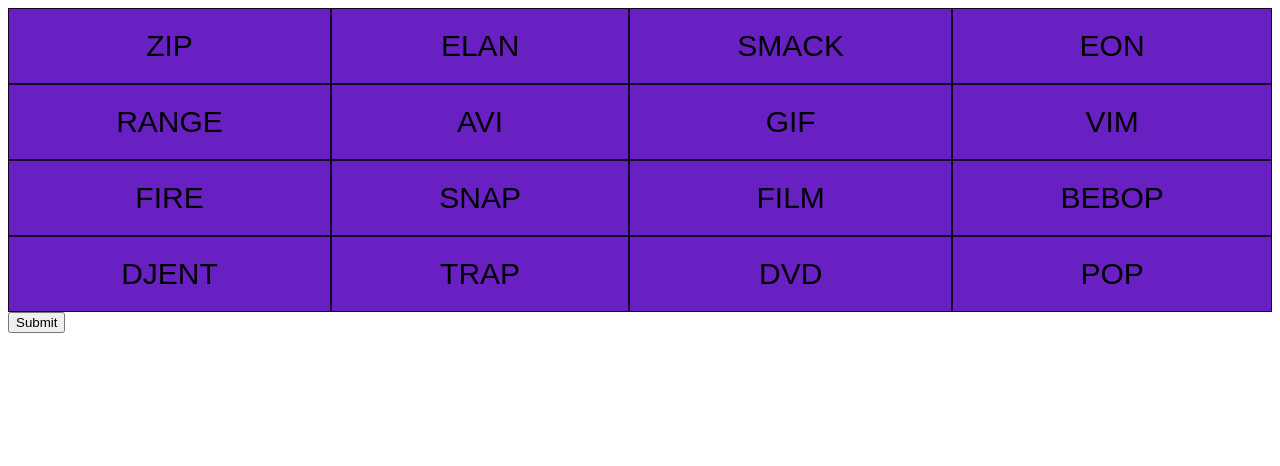
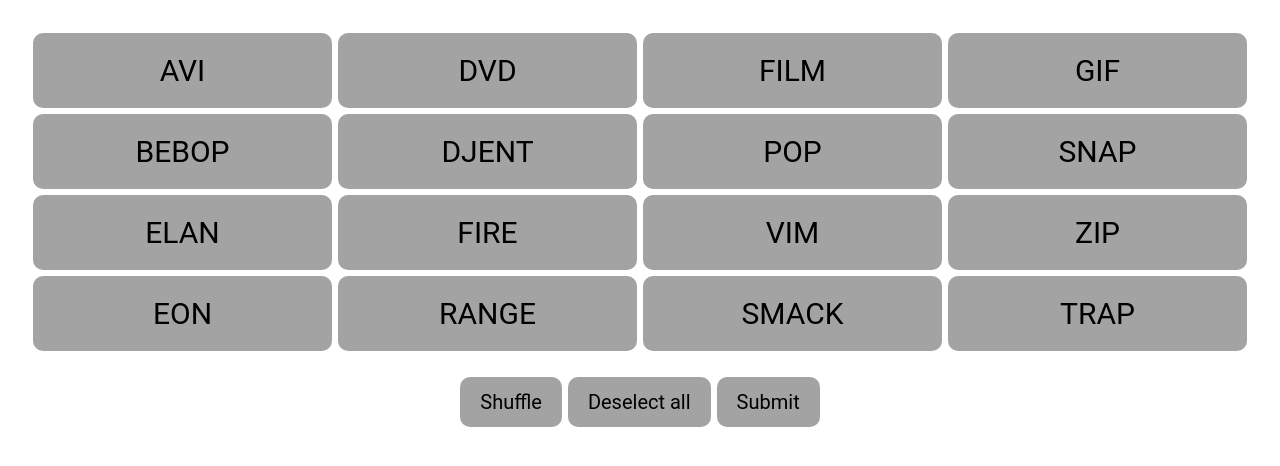
Before and after one commit to bhuinda/hodgepodge, an Angular app: page / in a window 1280 px wide. Shown: the top 466 px of the page. Built offline with nearby package versions, Linux system fonts and the light colour scheme.

Commit message:
Connections overhaul
- Added "shuffle" and "deselect all" buttons
- Additional styling
- Bugfixes and extra functionality

```diff
--- a/src/app/components/connections/connections/connections.component.html
+++ b/src/app/components/connections/connections/connections.component.html
@@ -1,11 +1,12 @@
 <div class="connections-container">
 
   <div class="categories">
-    @for (category of categories; track $index) {
+    @for (category of categories; track category.id) {
       @if (category.revealed) {
-        <div class="category">
+        <div class="category" [ngClass]="'cat' + (category.id)">
           {{category.label}}
-          {{category.words}}
+          <br>
+          {{category.words.join(' ')}}
         </div>
       }
     }
@@ -13,11 +14,16 @@
 
   <div class="word-grid">
     @for (word of words; track $index) {
-      @if (!word.hidden) {
-        <button class="word" (click)="select(word)">{{word.label}}</button>
-      }
+      <button class="word" [ngClass]="{'selected': word.selected}" (click)="select(word)">
+        {{word.label}}
+      </button>
     }
   </div>
 
-  <button (click)="checkSelection()">Submit</button>
+  <div class="button-container">
+    <button (click)="shuffle()">Shuffle</button>
+    <button (click)="deselectAll()">Deselect all</button>
+    <button (click)="submit()">Submit</button>
+  </div>
+
 </div>
--- a/src/app/components/connections/connections/connections.component.scss
+++ b/src/app/components/connections/connections/connections.component.scss
@@ -1,27 +1,79 @@
 @import "../../../../assets/variables.scss";
+
+.connections-container {
+  padding: 30px;
+}
 
 .category {
   display: flex;
   justify-content: space-between;
   align-items: center;
+  border-radius: 10px;
   padding: 20px;
-  background-color: $connections-gray;
-  border: 1px solid rgba(0, 0, 0, 0.8);
+  margin: 3px;
   font-size: 30px;
   font-weight: bold;
 }
 
+.cat1 {
+  background-color: $connections-yellow;
+  color: white;
+}
+
+.cat2 {
+  background-color: $connections-green;
+  color: white;
+}
+
+.cat3 {
+  background-color: $connections-blue;
+  color: white;
+}
+
+.cat4 {
+  background-color: $connections-purple;
+  color: white;
+}
+
 .word-grid {
-  display: grid;
-  grid-template-columns: auto auto auto auto;
+  display: flex;
+  flex-wrap: wrap;
 }
+
 .word {
-  background-color: $connections-gray;
-  border: 1px solid rgba(0, 0, 0, 0.8);
-  padding: 20px;
+  all: unset; // remove button default styles
+  border-radius: 10px;
+  margin: 3px;
+  padding: 15px;
+  box-sizing: border-box;
+  background-color: $connections-lightgray;
   font-size: 30px;
   text-align: center;
+  flex-basis: calc(25% - 6px);
 }
+
 .word:hover {
   cursor: pointer;
 }
+
+.selected {
+  background-color: $connections-gray;
+  color: white;
+}
+
+.button-container {
+  display: flex;
+  justify-content: center;
+  padding: 20px;
+}
+
+.button-container > button {
+  all: unset; // remove button default styles
+  margin: 3px;
+  padding: 10px 20px;
+  border-radius: 10px;
+  background-color: $connections-lightgray;
+  color: black;
+  font-size: 20px;
+  cursor: pointer;
+}
--- a/src/app/components/connections/connections/connections.component.ts
+++ b/src/app/components/connections/connections/connections.component.ts
@@ -1,65 +1,60 @@
+import { NgClass } from '@angular/common';
 import { Component, OnInit } from '@angular/core';
 
 type Word = {
   label: string,
   category: string,
   selected: boolean,
-  hidden: boolean
+}
+
+type Category = {
+  id: number,
+  label: string,
+  words: string[],
+  revealed: boolean
 }
 
 @Component({
   selector: 'app-connections',
   standalone: true,
-  imports: [],
+  imports: [NgClass],
   templateUrl: './connections.component.html',
   styleUrl: './connections.component.scss'
 })
 export class ConnectionsComponent implements OnInit {
+  /* TO-DO:
+     - dynamically import categories
+     - add localStorage support
+     - reactive styling
+  */
   selection: Word[] = []
   words: Word[] = []
-
-  categories = [
+  categories: Category[] = [
     {
+      id: 1,
       label: 'FORMATS FOR MOVING IMAGES',
       words: ['AVI', 'DVD', 'FILM', 'GIF'],
       revealed: false
     },
     {
+      id: 2,
       label: 'ONOMATOPOEIC MUSIC GENRES',
       words: ['BEBOP', 'DJENT', 'POP', 'SNAP'],
       revealed: false
     },
     {
+      id: 3,
       label: 'ENERGY',
       words: ['ELAN', 'FIRE', 'VIM', 'ZIP'],
       revealed: false
     },
     {
+      id: 4,
       label: 'WORDS THAT REMAIN VALID WHEN THE FIRST LETTER SHIFTS TO END',
       words: ['EON', 'RANGE', 'SMACK', 'TRAP'],
       revealed: false
     }
   ]
-
-  checkSelection(): void {
-    // Establish category to compare against
-    const category = this.selection[0].category
-
-    if (this.selection.every(w => w.category == category)) {
-      // Reveal category
-      const selectedCategory = this.categories.find(c => c.label == category);
-      selectedCategory.revealed = true;
-
-      // Hide selected words
-      this.selection.forEach(word => {
-        word.selected = false,
-        word.hidden = true
-      });
-
-      // Reset selection
-      this.selection = []
-    }
-  }
 
   initBoard(): void {
     this.words = this.categories.flatMap(category =>
@@ -67,30 +62,67 @@
         label: word,
         category: category.label,
         selected: false,
-        hidden: false
       }))
     );
+  }
 
-    // Fisher-Yates shuffle
+  select(word: Word): void {
+    // If word is already selected, deselect it and remove it from the selection
+    if (word.selected) {
+      word.selected = false;
+      this.selection = this.selection.filter(w => w != word);
+    }
+
+    // If selection isn't full, add word to selection; else, do nothing
+    else if (this.selection.length < 4) {
+      word.selected = true;
+      this.selection.push(word);
+    }
+  }
+
+  shuffle(): void {
     for (let i = this.words.length - 1; i > 0; i--) {
       const j = Math.floor(Math.random() * (i + 1));
       [this.words[i], this.words[j]] = [this.words[j], this.words[i]];
     }
   }
 
-  select(word: Word): void {
-    // If word is already selected, deselect it and remove it from the selection
-    if (word.selected) {
-      word.selected = false;
-      this.selection = this.selection.filter(w => w !== word);
-    } else if (this.selection.length < 4) {
-      // If selection isn't full, add word to selection; else, do nothing
-      word.selected = true;
-      this.selection.push(word);
+  deselectAll(): void {
+    this.selection.forEach(word => word.selected = false);
+    this.selection = [];
+  }
+
+  submit(): void {
+    if (this.selection.length < 4) return;
+
+    // Establish category to compare against
+    const category = this.selection[0].category
+
+    let correctCount = 0;
+    for (const word of this.selection) {
+      if (word.category == category) {
+        correctCount++;
+      }
+    }
+
+    if (correctCount == 3) {
+      // Reveal "only one away..."
+    }
+
+    else if (correctCount == 4) {
+      // Reveal category
+      const selectedCategory = this.categories.find(c => c.label == category);
+      selectedCategory.revealed = true;
+
+      // Hide selected words
+      this.words = this.words.filter(word => !word.selected);
+
+      // Reset selection
+      this.selection = []
     }
   }
 
   ngOnInit(): void {
-    this.initBoard()
+    this.initBoard();
   }
 }
--- a/src/assets/variables.scss
+++ b/src/assets/variables.scss
@@ -1,2 +1,7 @@
 // CONNECTIONS
-$connections-gray: #6920c3;
+$connections-gray: #4d4d4d;
+$connections-lightgray: #a3a3a3;
+$connections-yellow: #ffcc00;
+$connections-green: #00cc00;
+$connections-blue: #0099ff;
+$connections-purple: #9933ff;
--- a/src/styles.scss
+++ b/src/styles.scss
@@ -1 +1,51 @@
-/* You can add global styles to this file, and also import other style files */
+/*
+  1. Use a more-intuitive box-sizing model.
+*/
+*, *::before, *::after {
+  box-sizing: border-box;
+}
+/*
+  2. Remove default margin
+*/
+* {
+  margin: 0;
+}
+/*
+  Typographic tweaks!
+  3. Add accessible line-height
+  4. Improve text rendering
+*/
+body {
+  line-height: 1.5;
+  -webkit-font-smoothing: antialiased;
+}
+/*
+  5. Improve media defaults
+*/
+img, picture, video, canvas, svg {
+  display: block;
+  max-width: 100%;
+}
+/*
+  6. Remove built-in form typography styles
+*/
+input, button, textarea, select {
+  font: inherit;
+}
+/*
+  7. Avoid text overflows
+*/
+p, h1, h2, h3, h4, h5, h6 {
+  overflow-wrap: break-word;
+}
+/*
+  8. Create a root stacking context
+*/
+#root, #__next {
+  isolation: isolate;
+}
+
+// My styling
+body {
+  font-family: 'Roboto', sans-serif;
+}
```
